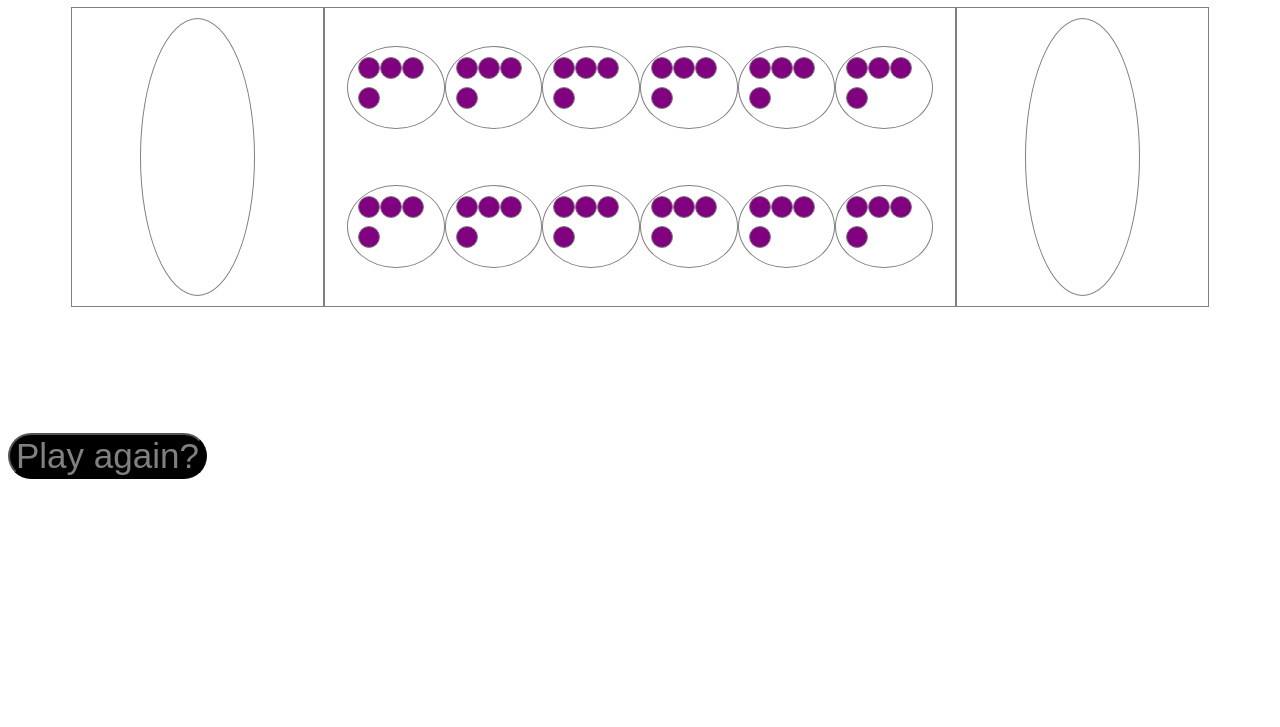
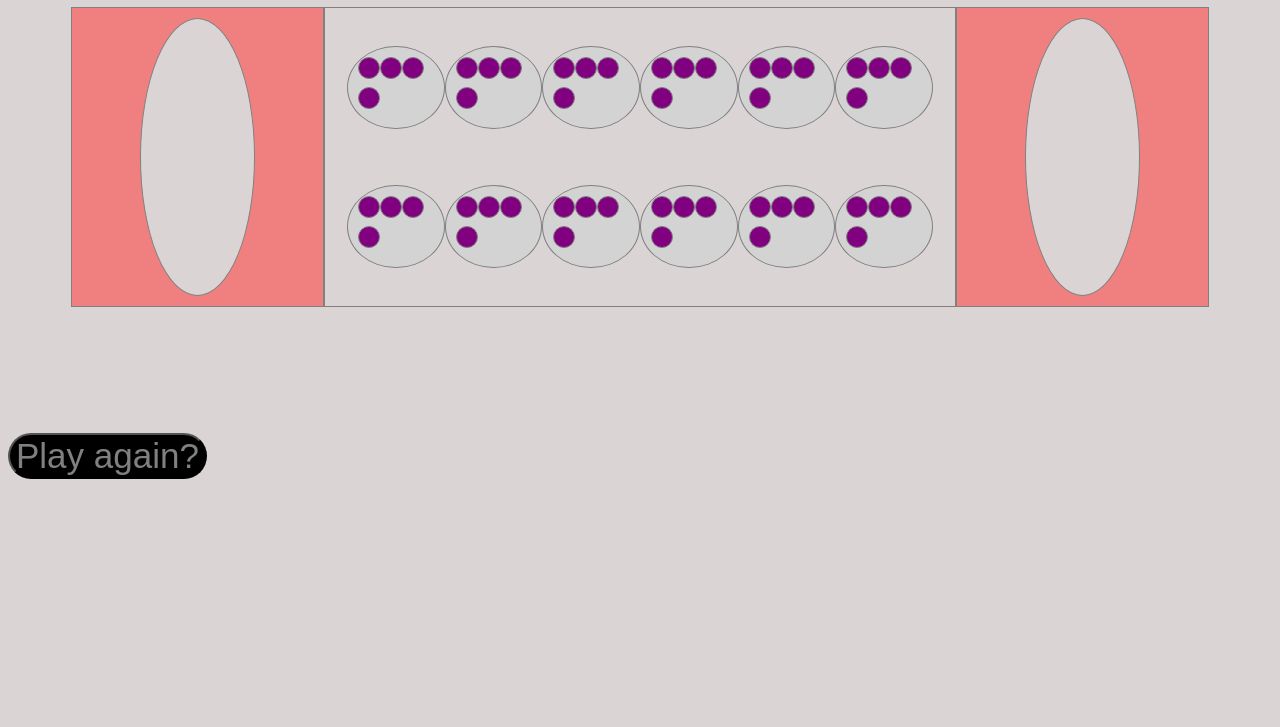
Before and after one commit to ivogt12/Isaiah_Vogt_SD_Repo, a plain HTML site: page index.html in a window 1280 px wide. Shown: the part 73-800 px from the top of the page. Drawn offline with Linux system fonts and the light colour scheme.

Commit message:
Update main.css

```diff
--- a/css/main.css
+++ b/css/main.css
@@ -1,5 +1,6 @@
 *{
     box-sizing: border-box;
+    background-color:rgb(219, 212, 212);
 }
 h1 {
     text-align: center;
@@ -26,6 +27,7 @@ h1 {
     display:flex;
     width:20%;
     justify-content: center;
+    background-color: lightcoral;
 }
 #pocket0 {
     height: 100%;
@@ -53,6 +55,8 @@ h1 {
 .marble {
     display:flex;
     flex-flow: row wrap;
+    border:black;
+    background-color: lightgray;
 }
 #row div div {
     border-radius:50%;
@@ -63,7 +67,7 @@ h1 {
     height: 8%;
     width:4%;
     border-radius:50%;
-    background-color:purple;
+    background-color: purple;
 }
 [id='0'] {
     order:6;
```
